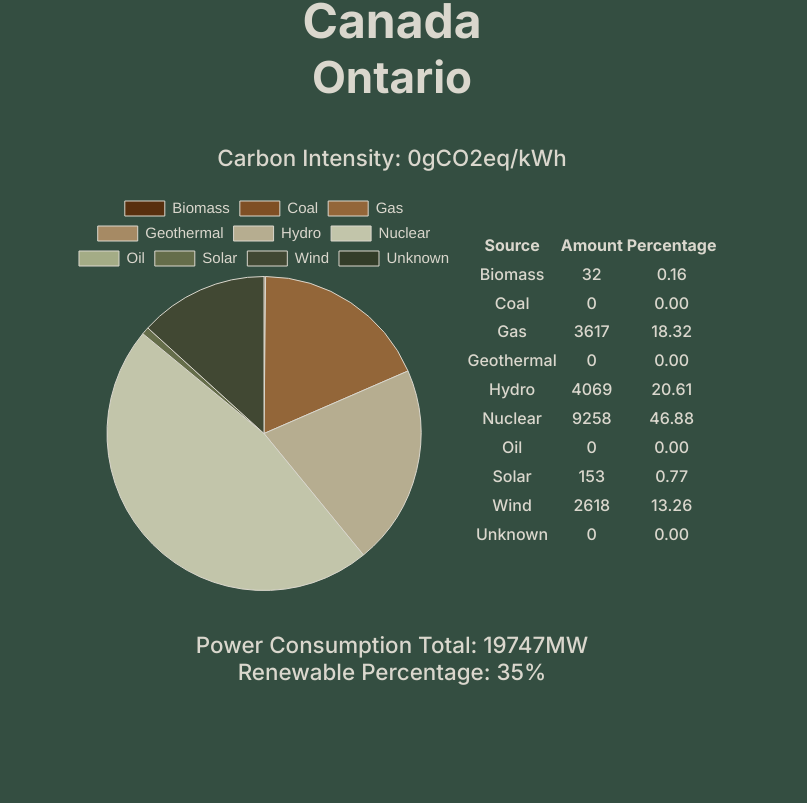
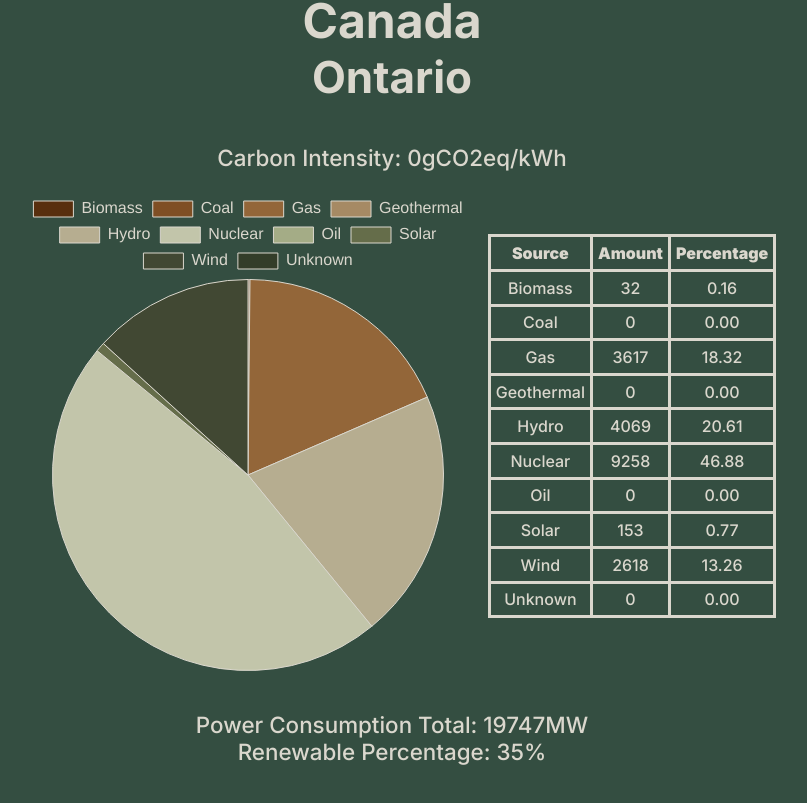
Before and after one commit to SyndicateGit/CheckYourSource, a React (Create React App) app: page / in a window 1280 px wide. Shown: the part 529-1332 px from the top of the page, without its empty margins (248-1055 px from the left). Before the commit the page ends 1254 px from the top, so only its background shows below. Built offline with nearby package versions, Linux system fonts and the light colour scheme; no server answers.

Commit message:
Added border for Table

```diff
--- a/src/components/Graph.jsx
+++ b/src/components/Graph.jsx
@@ -5,7 +5,7 @@ import { Pie } from "react-chartjs-2";
 import "../styles/PieChart.css";
 
 Chart.defaults.color = '#DAD7CD';
-Chart.defaults.font.size = 15;
+Chart.defaults.font.size = 16;
 const Graph = (props) => {
     const labels = ["Biomass", "Coal", "Gas", "Geothermal", "Hydro", "Nuclear", "Oil", "Solar", "Wind", "Unknown"];
     let arr = [];
--- a/src/styles/PieChart.css
+++ b/src/styles/PieChart.css
@@ -1,9 +1,10 @@
+
 #pieChart {
     display: flex;
     justify-content: center;
     align-content: center;
-    width: 90vw;
-    height: 50vh;
+    width: 100vw;
+    height: 60vh;
     margin: auto;
 }
 
@@ -38,6 +39,22 @@
     font-size: 1rem;
     width: 100%;
     height: 80%;
+    border: 1px var(--font) solid;
+}
+
+table{
+    width: 100%;
+    padding: 0 10px 0 10px;
+    border-collapse: collapse;
+}
+
+table tr, td, th{
+    border: 3px var(--font) solid;
+    padding: 0 5px 0 5px;
+}
+
+.table th {
+ font-weight: 900;
 }
 
 #total-consumption{
```
